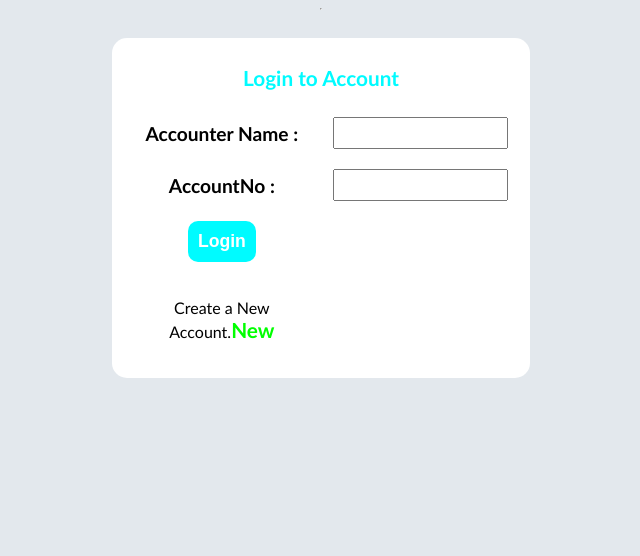
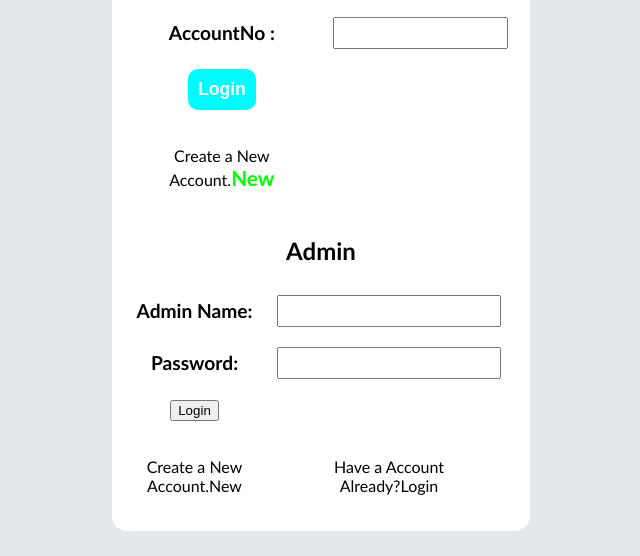
Before and after one commit to selva2003794/BankApplication, a website: page public/index.html in a window 1280 px wide. Shown: the part 260-816 px from the top of the page, without its empty margins (319-959 px from the left). Drawn offline with Linux system fonts and the light colour scheme; no server answers.

Commit message:
Update index.html

```diff
--- a/public/index.html
+++ b/public/index.html
@@ -96,6 +96,37 @@
                     </table>
 
                 </form>
+                 <div id="adminPage">
+                <h2 id="APH">Admin</h2>
+                <form id="AdminPageForm">
+                    <table>
+                        <tbody>
+                            <tr>
+                                <td><label for="AdminName">Admin Name:</label></td>
+                                <td><input type="text" id="AdminName" required></td>
+                            </tr>
+                            <tr>
+                                <td><label for="AdminNo">Password:</label></td>
+                                <td><input type="number" id="AdminNo" required min="4"></td>
+                            </tr>
+                            <tr>
+                                <td><button id="AdminSubmit">Login</button></td>
+                            </tr>
+                            <tr>
+                                <td>
+                                    <p>Create a New<br> Account.<a id="NewAccountInAdmin">New</a></p>
+                                </td>
+
+                                <td><p>Have a Account<br> Already?<a id="LOGINinAdmin">Login</a></p></td>
+
+                            </tr>
+                        </tbody>
+                    </table>
+
+                </form>
+
+            </div>
+
             </div>
 
         </div>
```
